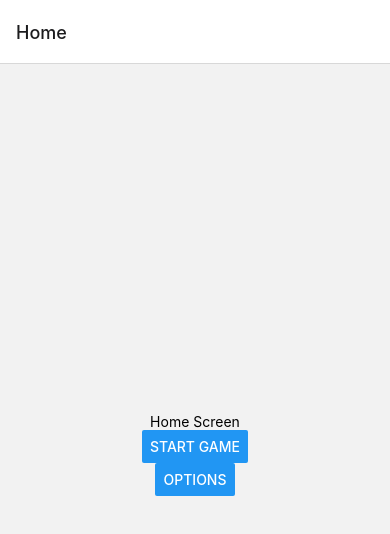
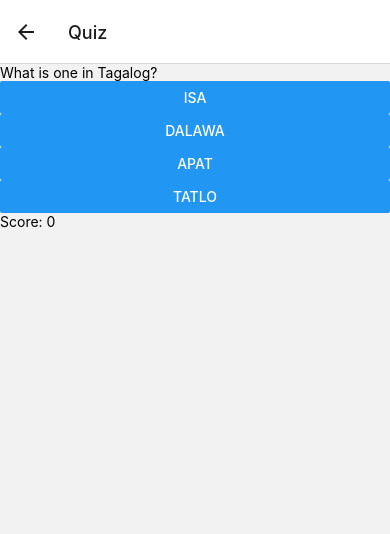
Before and after one commit to justingp45/MadaliStudy, a React Native app: screen /Quiz in a window 390 px wide. Shown: the top 534 px of the page. Built offline with nearby package versions, Linux system fonts and the light colour scheme.

Commit message:
Quiz and Navigation set up; missing Navigation to Results Screen

```diff
--- a/App.js
+++ b/App.js
@@ -1,69 +1,13 @@
-import * as React from 'react';
-import { Button, View, Text } from 'react-native';
+import React from 'react';
 import { NavigationContainer } from '@react-navigation/native';
-import { createNativeStackNavigator } from '@react-navigation/native-stack';
+import AppNavigator from './src/navigation/Navigator';
 
-function HomeScreen({ navigation }) {
-  return (
-    <View style={{ flex: 1, alignItems: 'center', justifyContent: 'center' }}>
-      <Text>Home Screen</Text>
-      <Button
-        title="Start Game"
-        onPress={() => navigation.navigate('Game')}
-      />
-      <Button
-        title="Options"
-        onPress={() => navigation.navigate('Options')}
-      />
-    </View>
-  );
-}
-
-function OptionsScreen({ navigation }) {
-  return (
-    <View style={{ flex: 1, alignItems: 'center', justifyContent: 'center' }}>
-      <Text>Options</Text>
-      <Button title="Go back to Home" onPress={() => navigation.navigate('Home')} />
-    </View>
-  );
-}
-
-function NumbersWordsScreen({ navigation }) {
-  return (
-    <View style={{ flex: 1, alignItems: 'center', justifyContent: 'center' }}>
-      <Text>List of Words:</Text>
-      <Text>isa = one</Text>
-      <Text>dalawa = two</Text>
-      <Text>tatlo = three</Text>
-      <Text>apat = four</Text>
-      <Button title="Go back to Topics" onPress={() => navigation.navigate('Game')} />
-    </View>
-  );
-}
-
-function GameScreen({ navigation }) {
-  return (
-    <View style={{ flex: 1, alignItems: 'center', justifyContent: 'center' }}>
-      <Text>Choose a Topic:</Text>
-      <Button title="Numbers 1-4" onPress={() => navigation.navigate('Numbers1_4')} />
-      <Button title="Go back to Home" onPress={() => navigation.navigate('Home')} />
-    </View>
-  );
-}
-
-const Stack = createNativeStackNavigator();
-
-function App() {
+const App = () => {
   return (
     <NavigationContainer>
-      <Stack.Navigator initialRouteName="Home">
-        <Stack.Screen name="Home" component={HomeScreen} />
-        <Stack.Screen name="Options" component={OptionsScreen} />
-        <Stack.Screen name="Game" component={GameScreen} />
-        <Stack.Screen name="Numbers1_4" component={NumbersWordsScreen} />
-       </Stack.Navigator>
+      <AppNavigator />
     </NavigationContainer>
   );
-}
+};
 
 export default App;
--- a/babel.config.js
+++ b/babel.config.js
@@ -1,3 +1,15 @@
 module.exports = {
   presets: ['module:metro-react-native-babel-preset'],
+  plugins: [
+    [
+      'module-resolver',
+      {
+        root: ['./src'],
+        alias: {
+          screens: './src/screens',
+          navigation: './src/navigation',
+        },
+      },
+    ],
+  ],
 };
--- a/package.json
+++ b/package.json
@@ -12,6 +12,7 @@
   "dependencies": {
     "@react-navigation/native": "^6.1.9",
     "@react-navigation/native-stack": "^6.9.17",
+    "punycode": "^2.3.1",
     "react": "18.2.0",
     "react-native": "0.72.6",
     "react-native-safe-area-context": "4.6.3",
@@ -27,6 +28,7 @@
     "@types/react": "^18.0.24",
     "@types/react-test-renderer": "^18.0.0",
     "babel-jest": "^29.2.1",
+    "babel-plugin-module-resolver": "^5.0.0",
     "eslint": "^8.19.0",
     "jest": "^29.2.1",
     "metro-react-native-babel-preset": "0.76.8",
--- /dev/null
+++ b/src/navigation/Navigator.js
@@ -0,0 +1,30 @@
+import React from 'react';
+import { NavigationContainer } from '@react-navigation/native';
+import { createNativeStackNavigator } from '@react-navigation/native-stack';
+import HomeScreen from '../../src/screens/HomeScreen';
+import OptionsScreen from '../../src/screens/OptionsScreen';
+import TopicScreen from '../../src/screens/TopicScreen';
+import NumbersWordsScreen from '../../src/screens/NumbersWordsScreen';
+import QuizScreen from '../../src/screens/QuizScreen';
+import ResultsScreen from '../../src/screens/Score';
+
+const Stack = createNativeStackNavigator();
+
+const AppNavigator = () => {
+  return (
+    <Stack.Navigator initialRouteName="Home">
+      <Stack.Screen name="Home" component={HomeScreen} />
+      <Stack.Screen name="Options" component={OptionsScreen} />
+      <Stack.Screen name="Topics" component={TopicScreen} />
+      <Stack.Screen name="Numbers1_4" component={NumbersWordsScreen} />
+      <Stack.Screen name="Quiz" component={QuizScreen} />
+      <Stack.Screen
+        name="Results"
+        component={ResultsScreen}
+        options={{ headerShown: false }}
+      />
+    </Stack.Navigator>
+  );
+};
+
+export default AppNavigator;
--- /dev/null
+++ b/src/screens/HomeScreen.js
@@ -0,0 +1,20 @@
+import * as React from 'react';
+import { Button, View, Text } from 'react-native';
+
+function HomeScreen({ navigation }) {
+  return (
+    <View style={{ flex: 1, alignItems: 'center', justifyContent: 'center' }}>
+      <Text>Home Screen</Text>
+      <Button
+        title="Start Game"
+        onPress={() => navigation.navigate('Topics')}
+      />
+      <Button
+        title="Options"
+        onPress={() => navigation.navigate('Options')}
+      />
+    </View>
+  );
+};
+
+export default HomeScreen;
--- /dev/null
+++ b/src/screens/NumbersWordsScreen.js
@@ -0,0 +1,18 @@
+import * as React from 'react';
+import { Button, View, Text } from 'react-native';
+
+function NumbersWordsScreen({ navigation }) {
+    return (
+      <View style={{ flex: 1, alignItems: 'center', justifyContent: 'center' }}>
+        <Text>List of Words:</Text>
+        <Text>isa = one</Text>
+        <Text>dalawa = two</Text>
+        <Text>tatlo = three</Text>
+        <Text>apat = four</Text>
+        <Button title="Start Quiz" onPress={() => navigation.navigate('Quiz')} />
+        <Button title="Go back to Topics" onPress={() => navigation.navigate('Topics')} />
+      </View>
+    );
+  };
+
+export default NumbersWordsScreen;
--- /dev/null
+++ b/src/screens/OptionsScreen.js
@@ -0,0 +1,13 @@
+import * as React from 'react';
+import { Button, View, Text } from 'react-native';
+
+function OptionsScreen({ navigation }) {
+    return (
+      <View style={{ flex: 1, alignItems: 'center', justifyContent: 'center' }}>
+        <Text>Options</Text>
+        <Button title="Go back to Home" onPress={() => navigation.navigate('Home')} />
+      </View>
+    );
+  };
+
+export default OptionsScreen;
--- /dev/null
+++ b/src/screens/QuizScreen.js
@@ -0,0 +1,55 @@
+import React, { useState } from 'react';
+import { View, Text, Button } from 'react-native';
+
+const QuizScreen = () => {
+  const [currentQuestion, setCurrentQuestion] = useState(0);
+  const [score, setScore] = useState(0);
+
+  const questions = [
+    {
+      question: 'What is one in Tagalog?',
+      options: ['isa', 'dalawa', 'apat', 'tatlo'],
+      correctAnswer: 'isa',
+    },
+    {
+      question: 'What does tatlo mean?',
+      options: ['one', 'two', 'three', 'four'],
+      correctAnswer: 'three',
+    },
+    {
+      question: 'What is four in Tagalog?',
+      options: ['dalawa', 'apat', 'isa', 'tatlo'],
+      correctAnswer: 'apat',
+    },
+    {
+      question: 'What does dalawa mean?',
+      options: ['one', 'two', 'three', 'four'],
+      correctAnswer: 'two',
+    },
+  ];
+
+  const handleAnswer = (answer) => {
+    const isCorrect = answer === questions[currentQuestion].correctAnswer;
+    if (isCorrect) {
+      setScore(score + 1);
+    }
+    const nextQuestion = currentQuestion + 1;
+    if (nextQuestion < questions.length) {
+      setCurrentQuestion(nextQuestion);
+    } else {
+      // Quiz is over
+    }
+  };
+
+  return (
+    <View>
+      <Text>{questions[currentQuestion].question}</Text>
+      {questions[currentQuestion].options.map((option, index) => (
+        <Button key={index} title={option} onPress={() => handleAnswer(option)} />
+      ))}
+      <Text>Score: {score}</Text>
+    </View>
+  );
+};
+
+export default QuizScreen;
--- /dev/null
+++ b/src/screens/Score.js
@@ -0,0 +1,14 @@
+import React from 'react';
+import { View, Text, Button } from 'react-native';
+
+const ResultsScreen = ({ score, restartQuiz }) => {
+  return (
+    <View>
+      <Text>Your score is: {score}</Text>
+      <Button title="Restart Quiz" onPress={restartQuiz} />
+      <Button title="Go back to Topics" onPress={() => navigation.navigate('Topics')} />
+    </View>
+  );
+};
+
+export default ResultsScreen;
--- /dev/null
+++ b/src/screens/TopicScreen.js
@@ -0,0 +1,14 @@
+import * as React from 'react';
+import { Button, View, Text } from 'react-native';
+
+function TopicScreen({ navigation }) {
+    return (
+      <View style={{ flex: 1, alignItems: 'center', justifyContent: 'center' }}>
+        <Text>Choose a Topic:</Text>
+        <Button title="Numbers 1-4" onPress={() => navigation.navigate('Numbers1_4')} />
+        <Button title="Go back to Home" onPress={() => navigation.navigate('Home')} />
+      </View>
+    );
+  };
+
+export default TopicScreen;
```
Also changed, not shown: test.txt (added), 2 other files (tests, documents, lock files or other folders).
